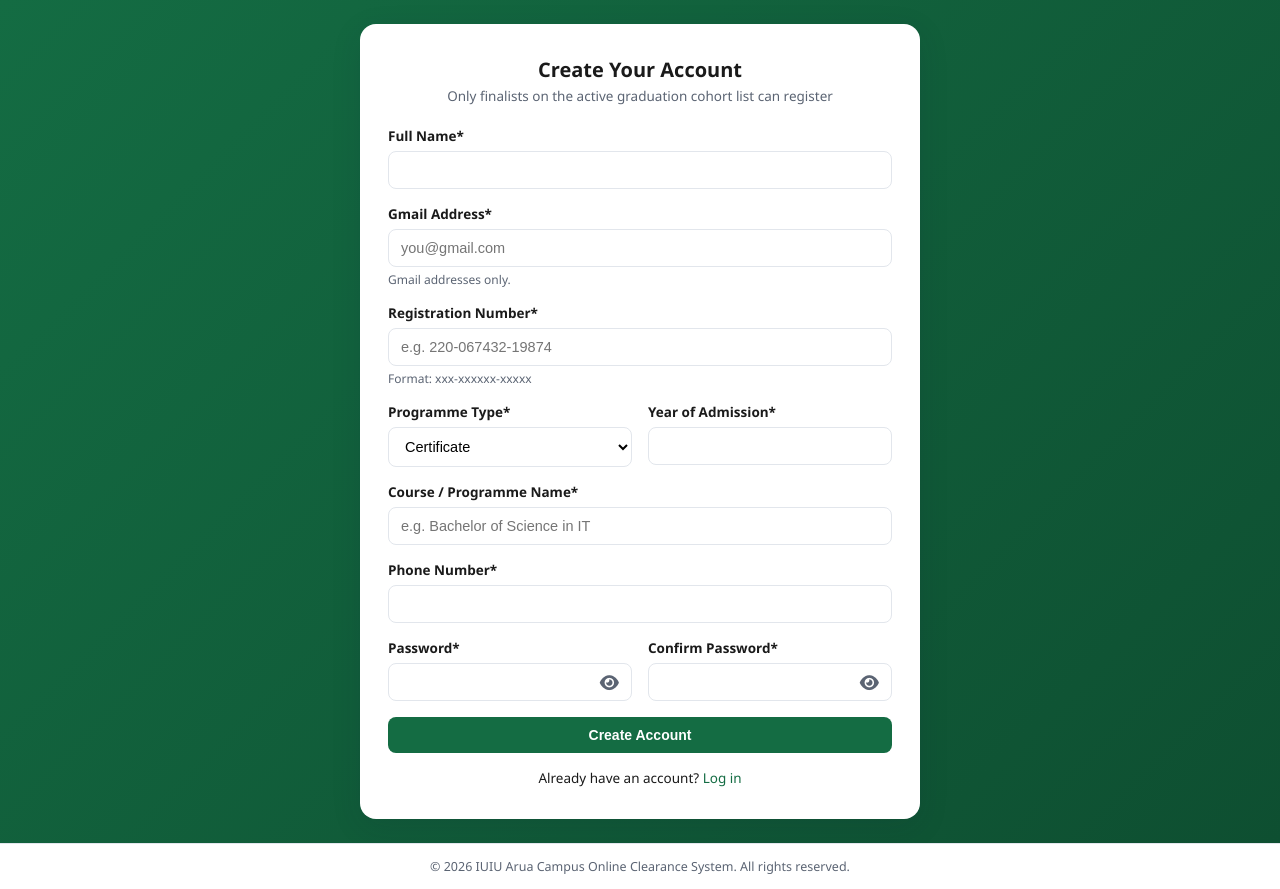
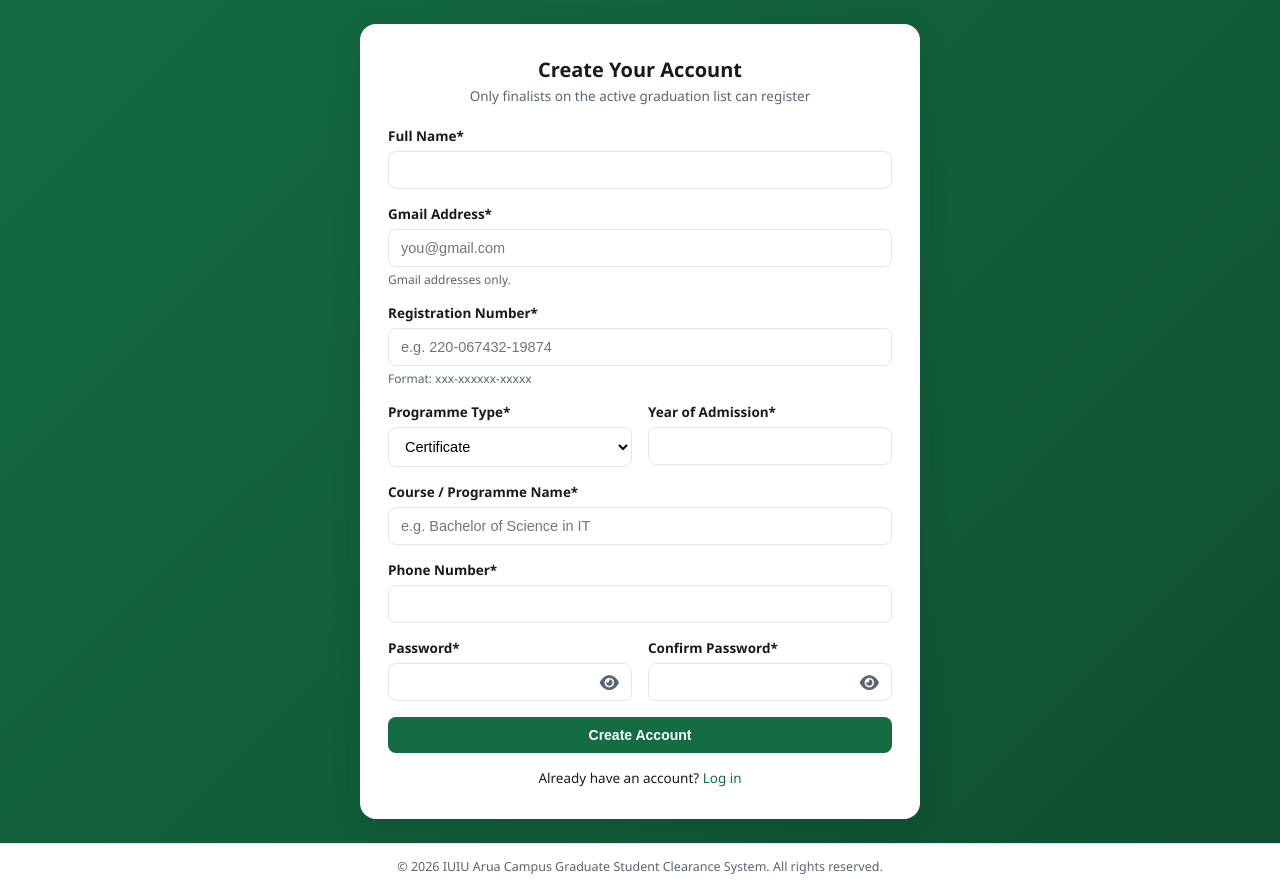
Before and after one commit to Ibrahim-19/iuiu-clearance-system, a Flask app: page /auth/register in a window 1280 px wide. Run offline with Flask 3, Linux system fonts and the light colour scheme; some libraries are stand-ins or nearby versions.

Commit message:
some little change in registration section

```diff
--- a/app/templates/auth/register.html
+++ b/app/templates/auth/register.html
@@ -12,7 +12,7 @@
   <div class="auth-wrap" style="flex:1;">
     <div class="auth-card" style="max-width:560px;">
       <h1>Create Your Account</h1>
-      <div class="sub">Only finalists on the active graduation cohort list can register</div>
+      <div class="sub">Only finalists on the active graduation list can register</div>
 
       {% with messages = get_flashed_messages(with_categories=true) %}
         {% for category, message in messages %}
@@ -87,7 +87,7 @@
   </div>
 
   <footer class="site-footer">
-    &copy; {{ current_year }} IUIU Arua Campus Online Clearance System. All rights reserved.
+    &copy; {{ current_year }} IUIU Arua Campus Graduate Student Clearance System. All rights reserved.
   </footer>
 
   <script src="{{ url_for('static', filename='js/main.js') }}"></script>
```
